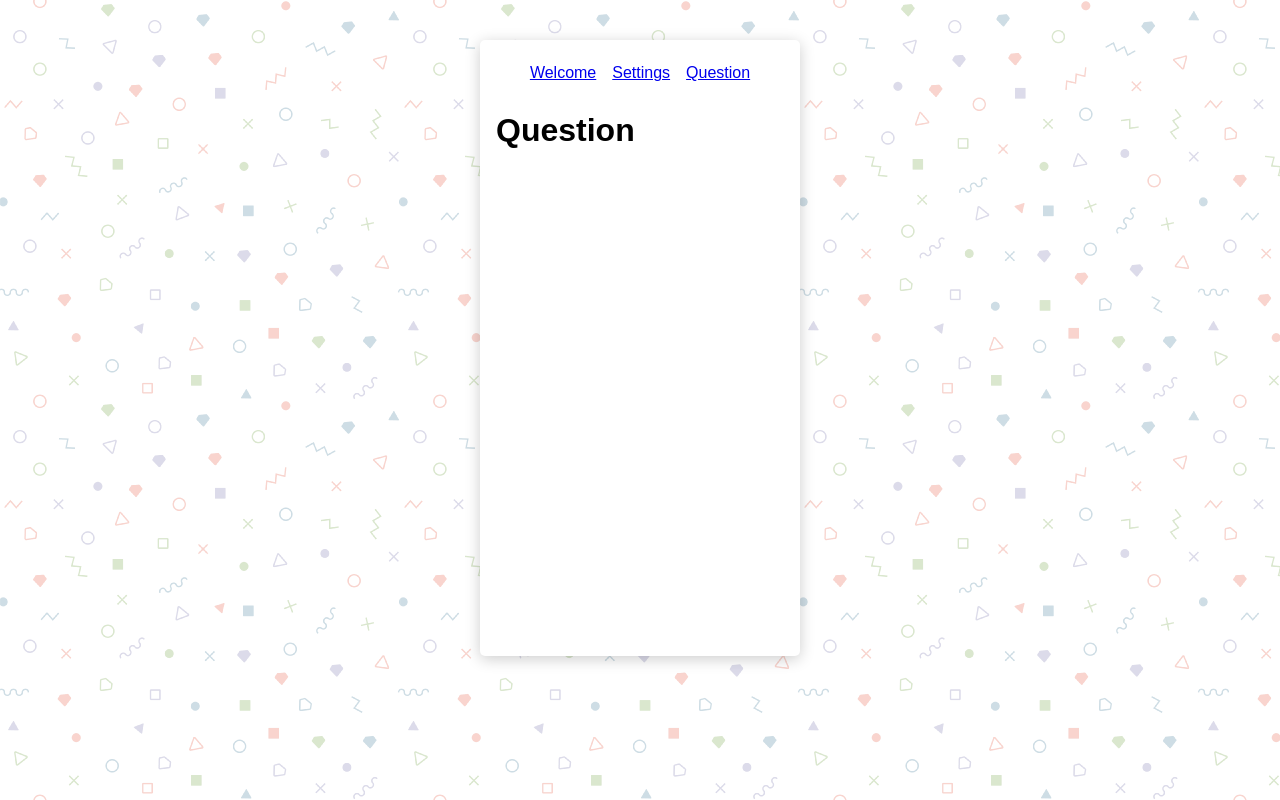
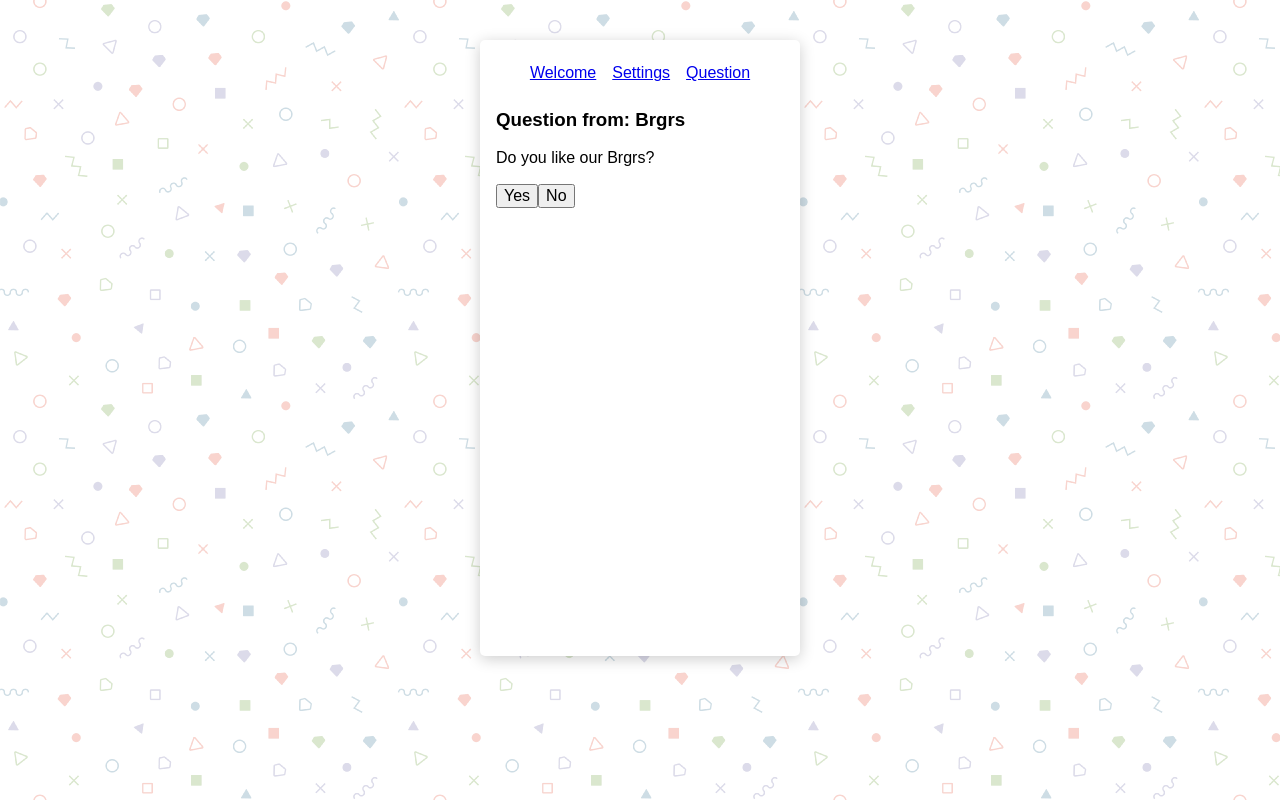
Before and after one commit to ultrahack2018sprint1-voty/voty-app, a React app: page /question in a window 1280 px wide. Built offline with nearby package versions, Linux system fonts and the light colour scheme.

Commit message:
Mock settings and question views

```diff
--- a/package.json
+++ b/package.json
@@ -27,6 +27,7 @@
     "fs-extra": "3.0.1",
     "html-webpack-plugin": "2.29.0",
     "jest": "20.0.4",
+    "lodash": "^4.17.10",
     "node-sass-chokidar": "^1.3.0",
     "normalize.css": "^8.0.0",
     "npm-run-all": "^4.1.3",
--- a/src/question/Question.js
+++ b/src/question/Question.js
@@ -4,7 +4,16 @@ import styles from './Question.css';
 class Question extends Component {
   render() {
     return (
-      <h1>Question</h1>
+      <div className={styles.section}>
+        <h3>Question from: Brgrs</h3>
+        <div className={styles.question}>
+          <p>Do you like our Brgrs?</p>
+          <div className={styles.answers}>
+            <button>Yes</button>
+            <button>No</button>
+          </div>
+        </div>
+      </div>
     )
   }
 }
--- a/src/settings/Settings.js
+++ b/src/settings/Settings.js
@@ -1,10 +1,41 @@
 import React, { Component } from 'react';
+import { map } from 'lodash/fp';
+
 import styles from './Settings.css';
 
 class Settings extends Component {
+  constructor(props) {
+    super(props);
+
+    this.state = {
+      stands: [
+        { id: 1, name: "Brgrs" },
+        { id: 2, name: "Sausages" },
+        { id: 3, name: "Fries" },
+      ],
+    }
+  }
+
+  renderStand = (stand) => (
+    <div key={stand.id}>
+      <img src="http://placekitten.com/280/85" alt="" />
+    </div>
+  )
+
   render() {
+    const { stands } = this.state;
+
     return (
-      <h1>Settings</h1>
+      <div className={styles.section}>
+        <h3>Main event</h3>
+        <div className={styles.logo}>
+          <img src="http://placekitten.com/280/160" alt="" />
+        </div>
+        <div className={styles.stands}>
+          <h3>Stands</h3>
+          { map(this.renderStand, stands) }
+        </div>
+      </div>
     )
   }
 }
--- a/src/welcome/Welcome.js
+++ b/src/welcome/Welcome.js
@@ -8,6 +8,10 @@ class Welcome extends Component {
         <div className={styles.logo}>
           <img src="http://placekitten.com/280/200" alt="" />
         </div>
+        <div>
+          <p>Do you agree to receive notifications?</p>
+          <button>YES</button>
+        </div>
       </div>
     )
   }
```
Also changed, not shown: 1 other file (tests, documents, lock files or other folders).
